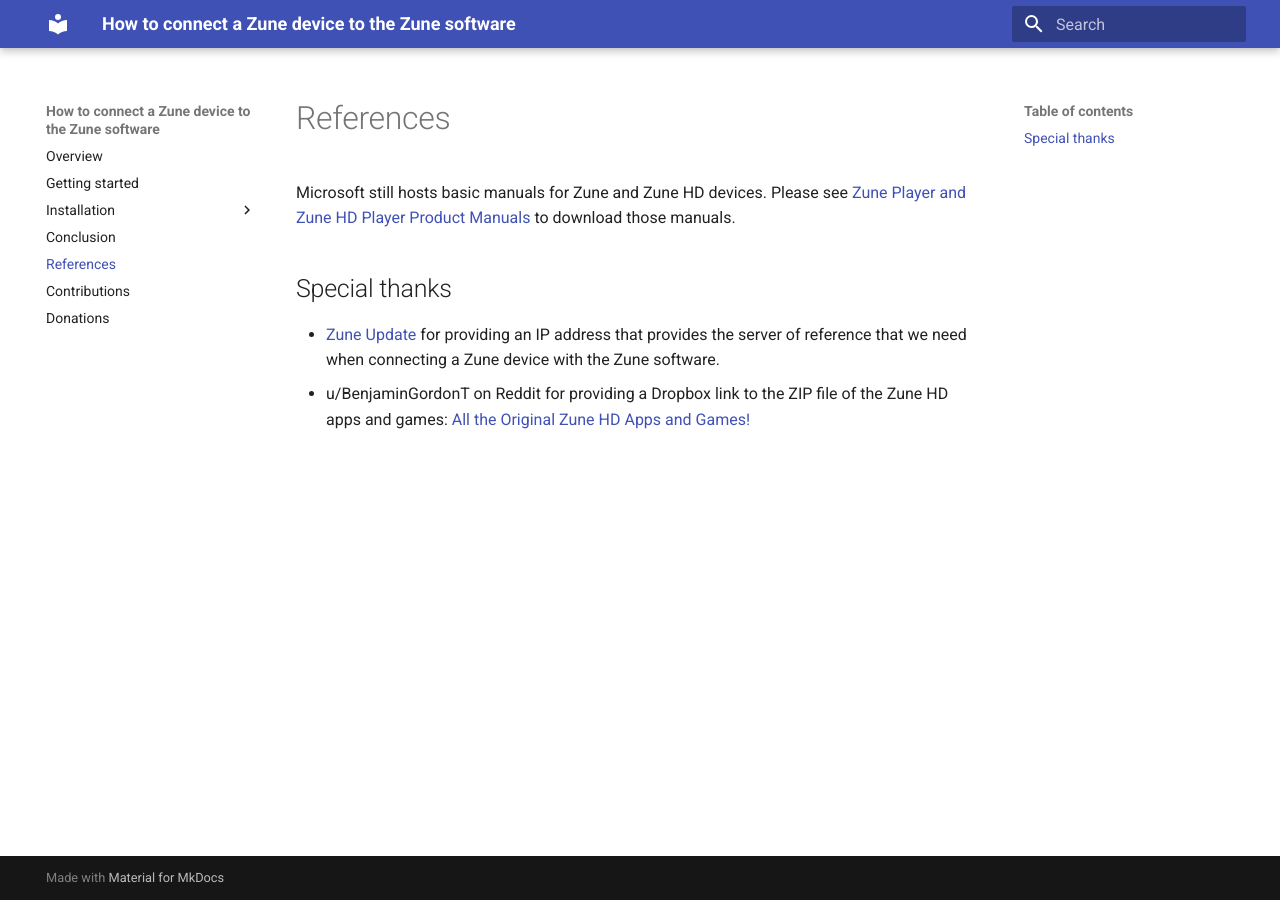
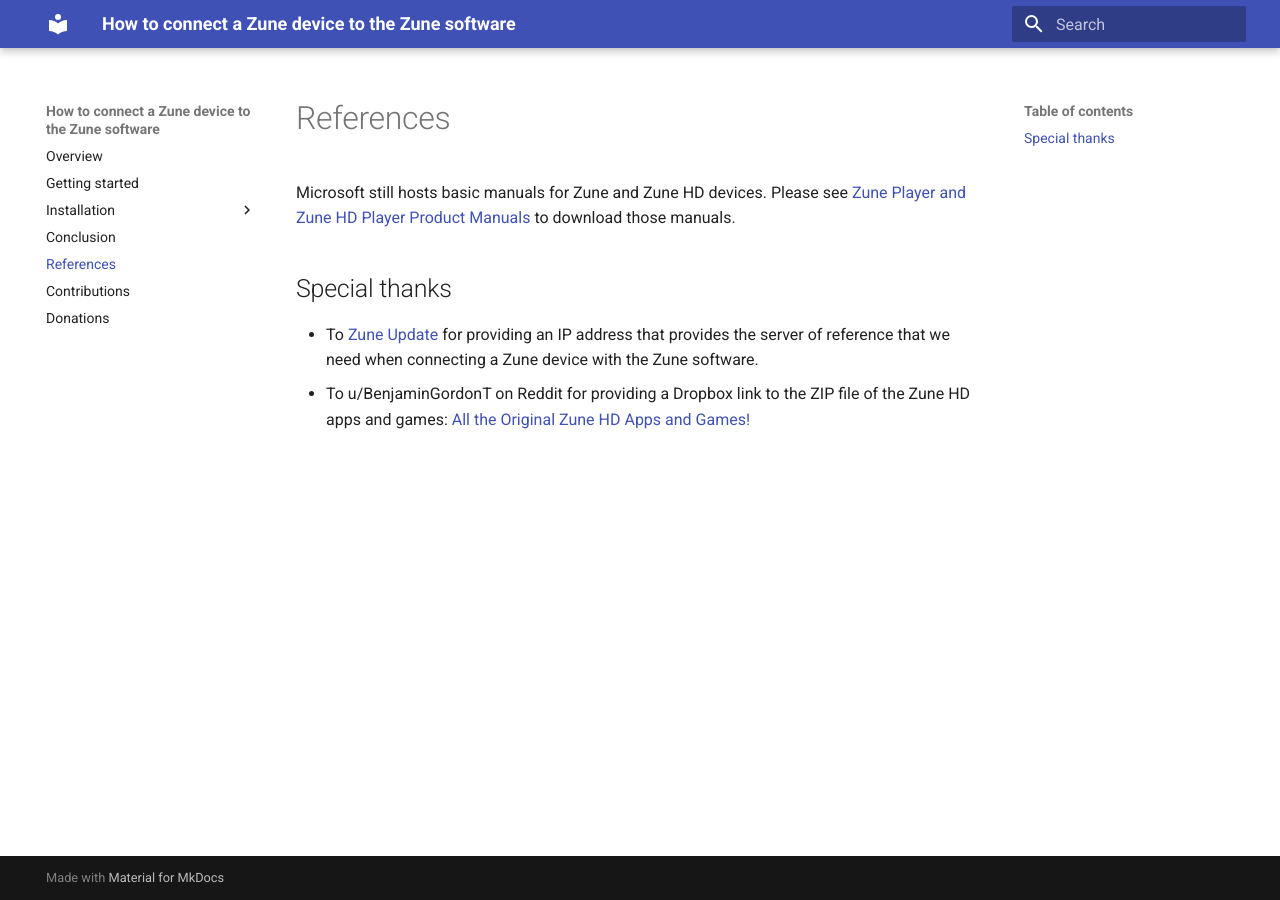
Before and after one commit to josh-wong/zune-software-setup, an MkDocs documentation site: the page built from docs/06_references.md, in a window 1280 px wide. Built offline with MkDocs 1.6.1 and Material for MkDocs 9.7.7, drawn with Linux system fonts in a browser that asks for light colours.

```diff
--- a/docs/06_references.md
+++ b/docs/06_references.md
@@ -4,5 +4,5 @@ Microsoft still hosts basic manuals for Zune and Zune HD devices. Please see [Zu
 
 ## Special thanks
 
-- [Zune Update](https://www.zuneupdate.com/) for providing an IP address that provides the server of reference that we need when connecting a Zune device with the Zune software.
-- u/BenjaminGordonT on Reddit for providing a Dropbox link to the ZIP file of the Zune HD apps and games: [All the Original Zune HD Apps and Games!](https://www.reddit.com/r/Zune/comments/52yo3h/all_the_original_zune_hd_apps_and_games/)
+- To [Zune Update](https://www.zuneupdate.com/) for providing an IP address that provides the server of reference that we need when connecting a Zune device with the Zune software.
+- To u/BenjaminGordonT on Reddit for providing a Dropbox link to the ZIP file of the Zune HD apps and games: [All the Original Zune HD Apps and Games!](https://www.reddit.com/r/Zune/comments/52yo3h/all_the_original_zune_hd_apps_and_games/)
```
